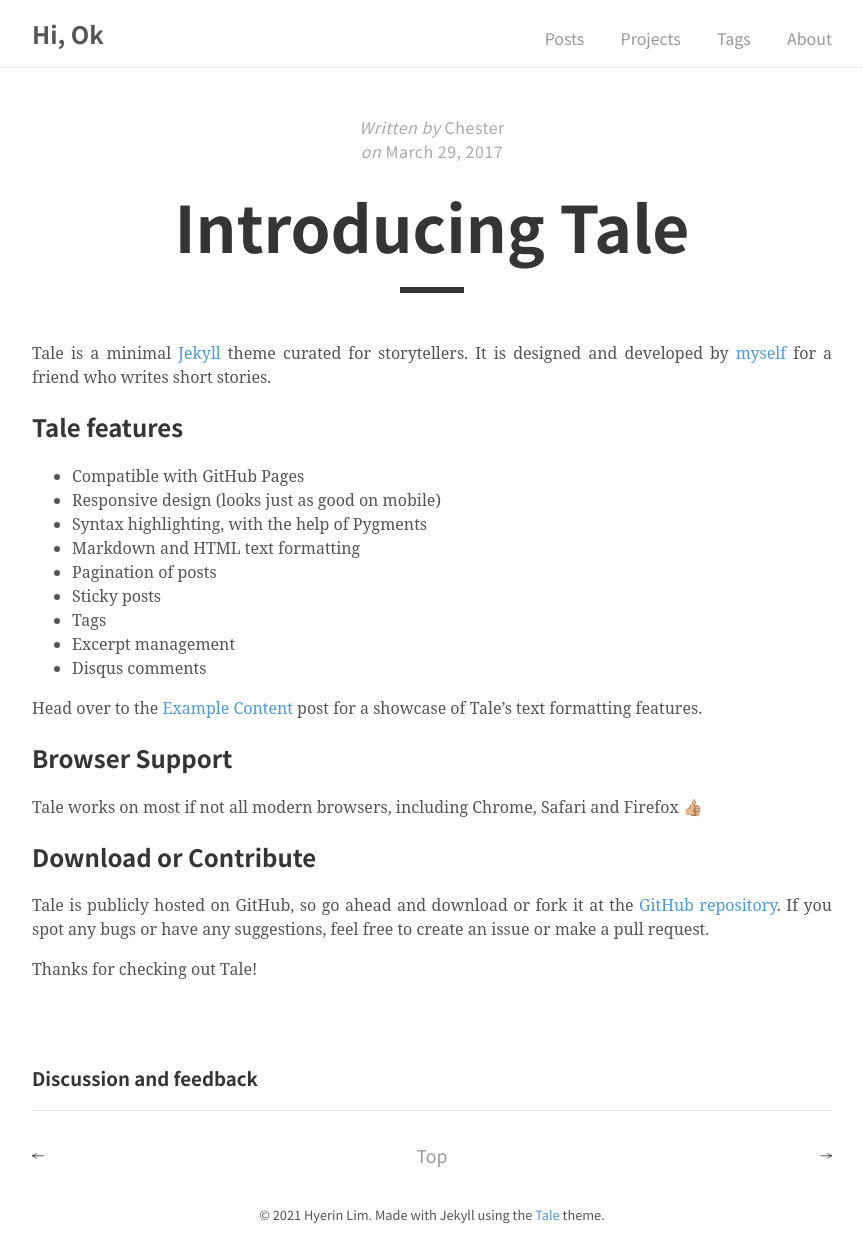
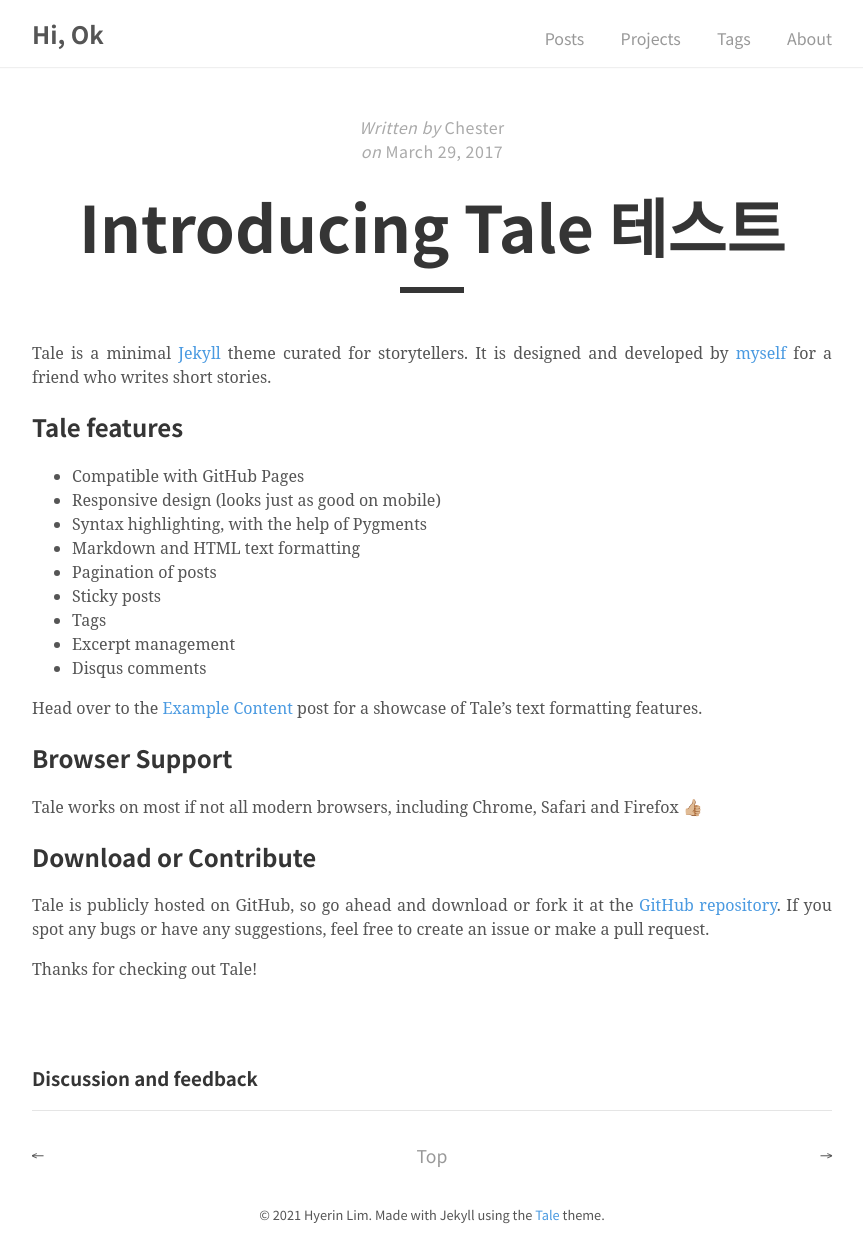
Before and after one commit to hyerin315/hyerin315.github.io, a Jekyll site: the page built from _posts/2017-03-29-introducing-tale.md, in a window 1280 px wide. Shown: the whole page, without its empty margins (208-1071 px from the left). Built offline with Jekyll 4.4.1, drawn with Linux system fonts in a browser that asks for light colours; comment, search, counter and statistics services are not loaded.

Commit message:
Update 2017-03-29-introducing-tale.md

```diff
--- a/_posts/2017-03-29-introducing-tale.md
+++ b/_posts/2017-03-29-introducing-tale.md
@@ -1,6 +1,6 @@
 ---
 layout: post
-title:  "Introducing Tale"
+title:  "Introducing Tale 테스트"
 author: "Chester"
 comments: true
 tags: Tale
@@ -11,6 +11,8 @@ hidden: true
 
 
 Tale is a minimal [Jekyll](https://jekyllrb.com/) theme curated for storytellers. It is designed and developed by [myself](https://github.com/chesterhow/) for a friend who writes short stories.<!--more-->
+
+
 
 ## Tale features
 - Compatible with GitHub Pages
```
